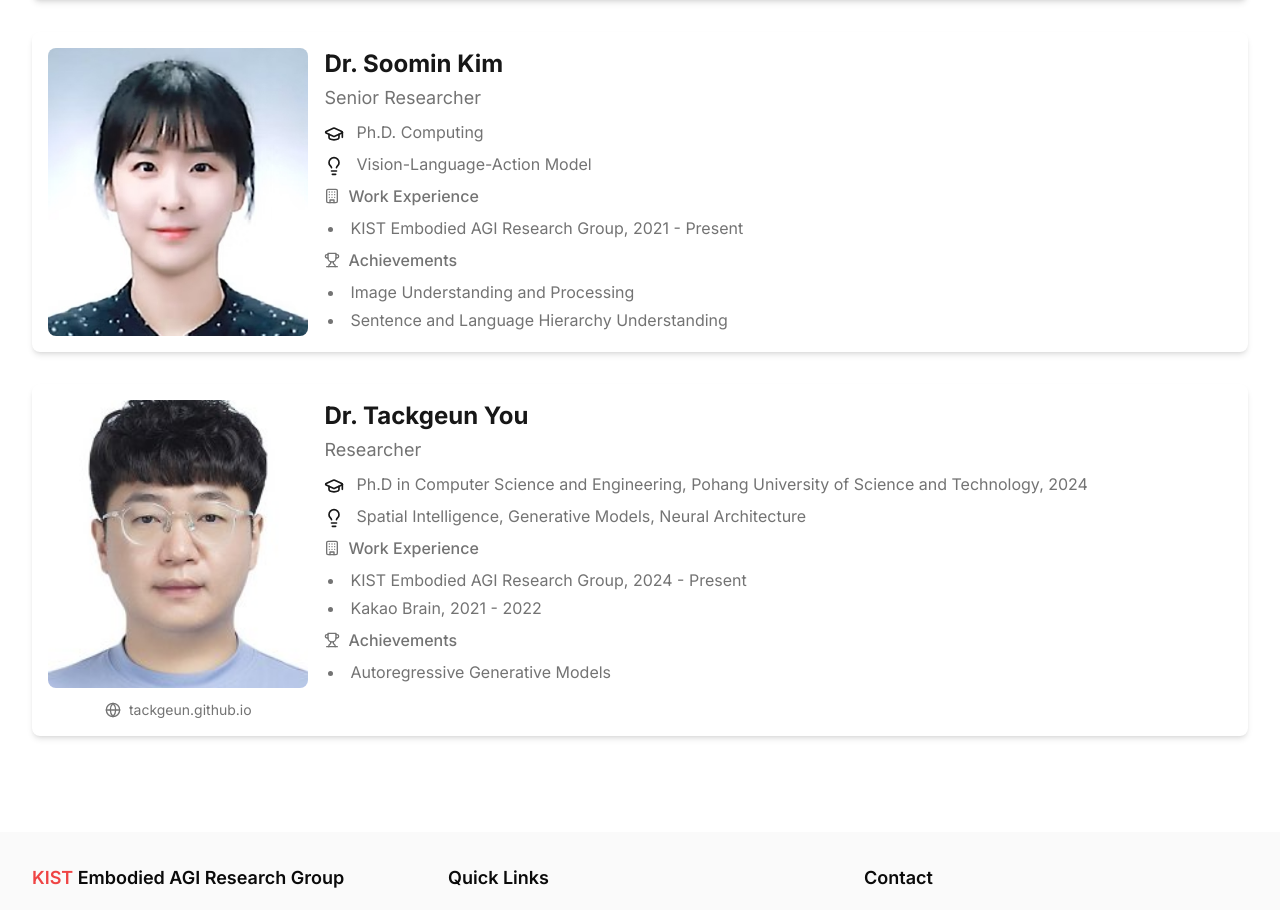
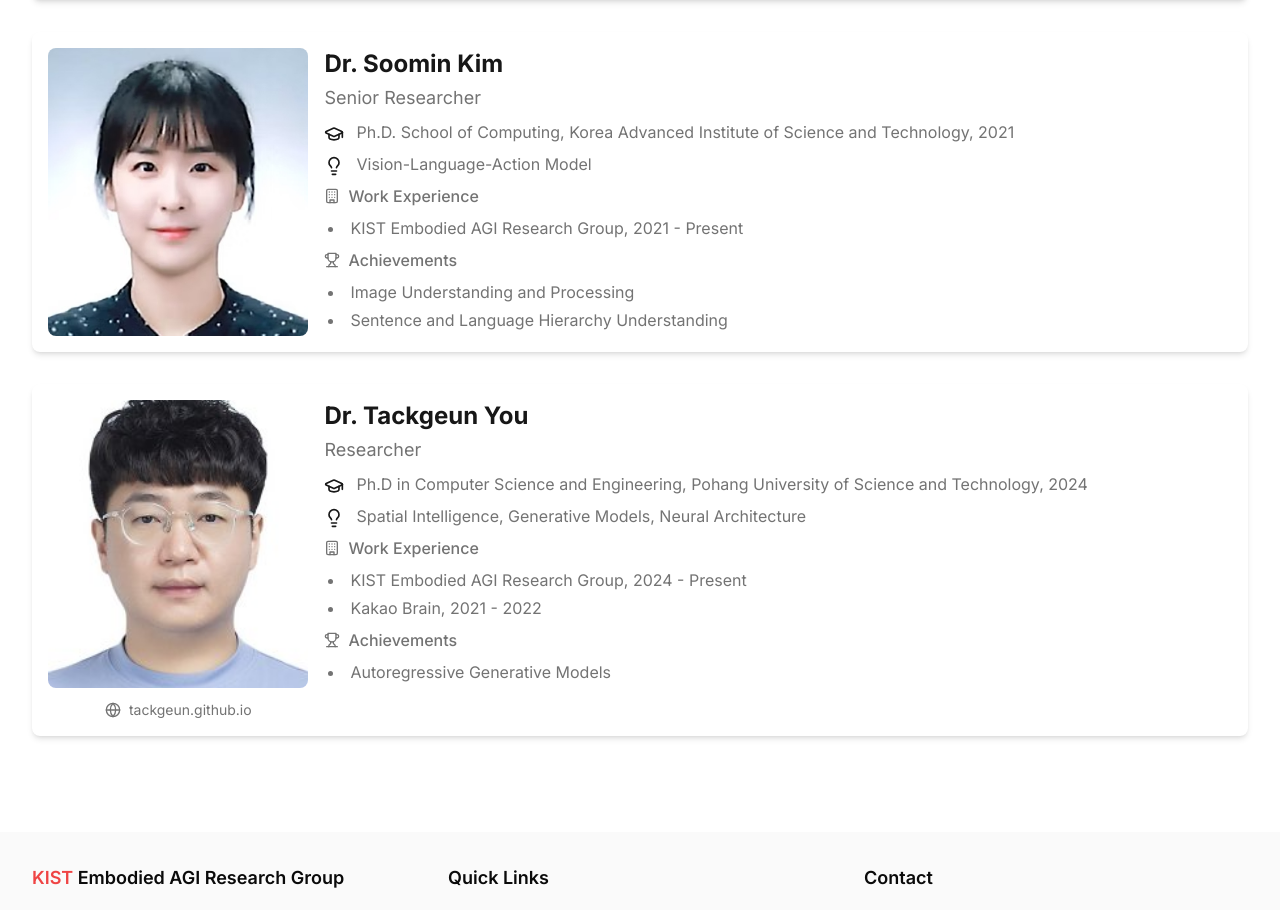
Before and after one commit to wolgok-xyz/wolgok-xyz.github.io, a Next.js app: page /people in a window 1280 px wide. Shown: the part 2260-3170 px from the top of the page. Built offline with nearby package versions, Linux system fonts and the light colour scheme.

Commit message:
Update index.ts (typo)

```diff
--- a/data/people/index.ts
+++ b/data/people/index.ts
@@ -87,7 +87,7 @@ export const peopleData: Person[] = [
     id: 6,
     name: 'Dr. Soomin Kim',
     degree: 'Senior Researcher',
-    education: 'Ph.D. Computing ',
+    education: 'Ph.D. School of Computing, Korea Advanced Institute of Science and Technology, 2021',
     research: 'Vision-Language-Action Model',
     work: ['KIST Embodied AGI Research Group, 2021 - Present'],
     achievements: [
```
